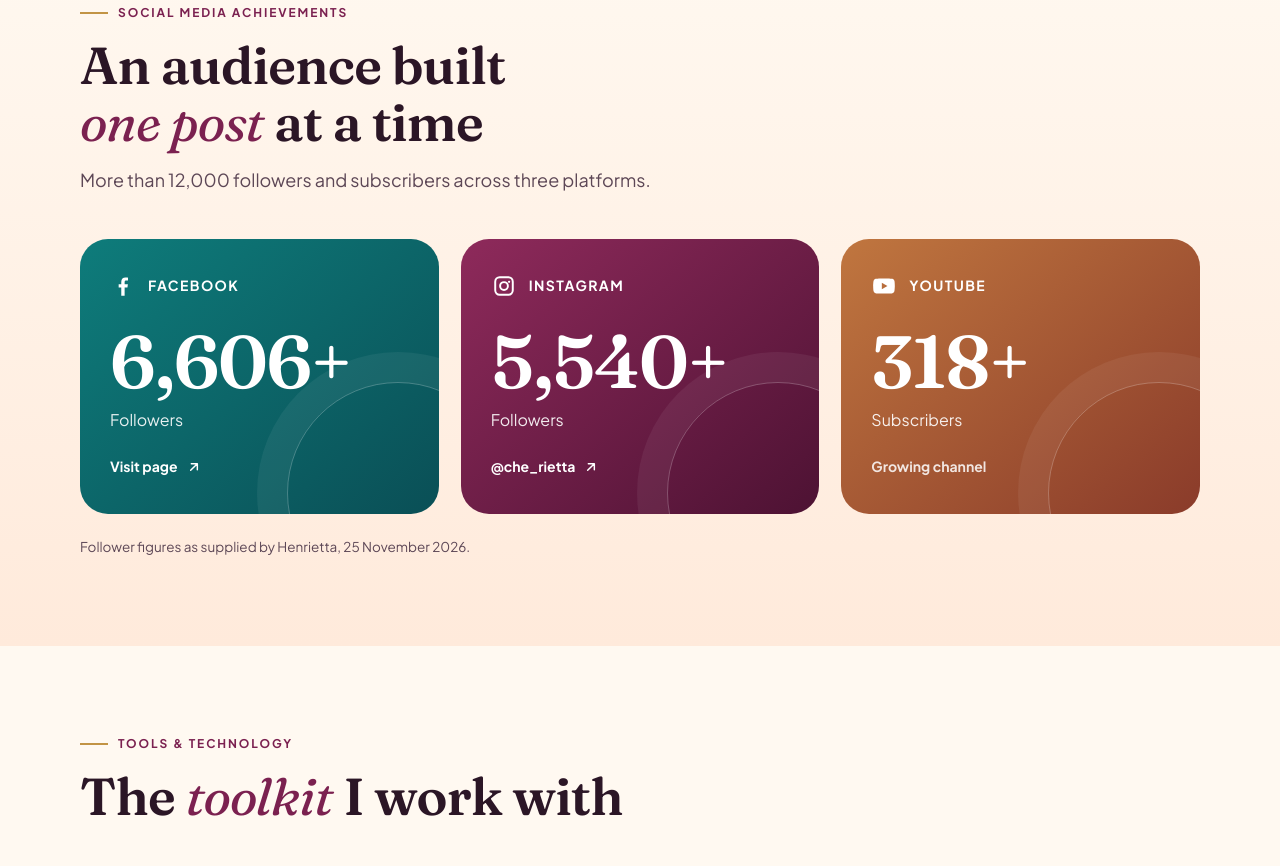
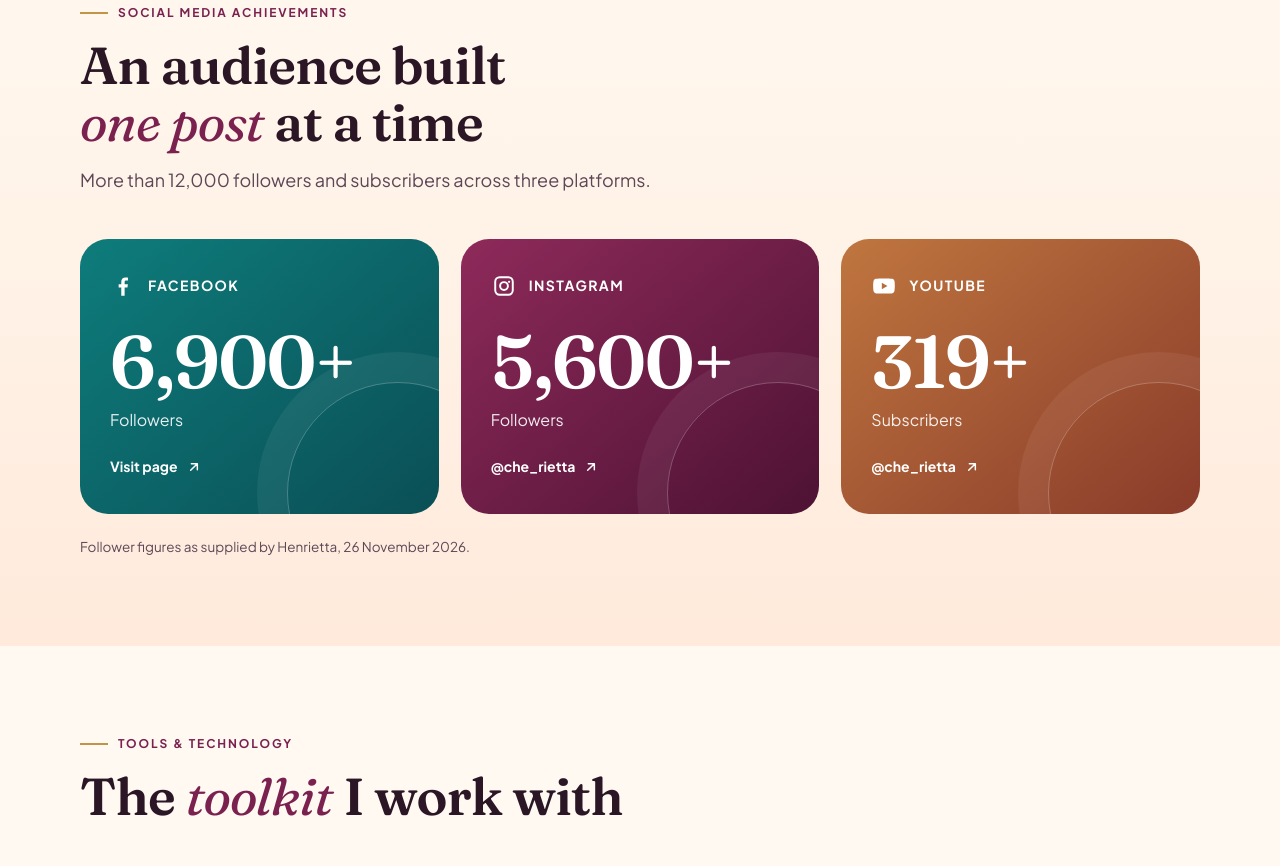
Before and after one commit to henriettanzimoha/henriettanzimoha.github.io, a plain HTML site: page index.html in a window 1280 px wide. Shown: the part 6192-7058 px from the top of the page. Drawn offline with Linux system fonts and the light colour scheme.

Commit message:
Update follower counts and add YouTube link
Co-Authored-By: Claude Sonnet 5.5 <noreply@anthropic.com>
Claude-Session: https://claude.ai/code/session_01LKizzfZzN1ifmeXBuwcmJv

```diff
--- a/index.html
+++ b/index.html
@@ -579,24 +579,24 @@ footer{background:#1d0a15;color:rgba(255,255,255,.7);font-size:14px}
       <div class="stats">
         <a class="stat fb pre-reveal" href="https://www.facebook.com/profile.php?id=61591169897328" target="_blank" rel="noopener">
           <div class="plat"><svg viewBox="0 0 24 24"><path d="M13.5 21v-7.6h2.6l.4-3H13.5V8.5c0-.9.3-1.5 1.5-1.5h1.6V4.3c-.3 0-1.2-.1-2.3-.1-2.3 0-3.9 1.4-3.9 4v2.2H8v3h2.4V21Z"/></svg>Facebook</div>
-          <div class="num" data-count="6606" data-suffix="+">6,606+</div>
+          <div class="num" data-count="6900" data-suffix="+">6,900+</div>
           <div class="lab">Followers</div>
           <span class="go">Visit page <svg viewBox="0 0 24 24" fill="none" stroke="currentColor" stroke-width="2.2" stroke-linecap="round" stroke-linejoin="round"><path d="M7 17 17 7M8 7h9v9"/></svg></span>
         </a>
         <a class="stat ig pre-reveal" style="--d:.08s" href="https://www.instagram.com/che_rietta" target="_blank" rel="noopener">
           <div class="plat"><svg viewBox="0 0 24 24"><path d="M8 3h8a5 5 0 0 1 5 5v8a5 5 0 0 1-5 5H8a5 5 0 0 1-5-5V8a5 5 0 0 1 5-5Zm0 1.8A3.2 3.2 0 0 0 4.8 8v8A3.2 3.2 0 0 0 8 19.2h8a3.2 3.2 0 0 0 3.2-3.2V8A3.2 3.2 0 0 0 16 4.8Zm4 2.7a4.5 4.5 0 1 1 0 9 4.5 4.5 0 0 1 0-9Zm0 1.8a2.7 2.7 0 1 0 0 5.4 2.7 2.7 0 0 0 0-5.4Zm4.7-2.2a1.05 1.05 0 1 1 0 2.1 1.05 1.05 0 0 1 0-2.1Z"/></svg>Instagram</div>
-          <div class="num" data-count="5540" data-suffix="+">5,540+</div>
+          <div class="num" data-count="5600" data-suffix="+">5,600+</div>
           <div class="lab">Followers</div>
           <span class="go">@che_rietta <svg viewBox="0 0 24 24" fill="none" stroke="currentColor" stroke-width="2.2" stroke-linecap="round" stroke-linejoin="round"><path d="M7 17 17 7M8 7h9v9"/></svg></span>
         </a>
-        <div class="stat yt pre-reveal" style="--d:.16s">
+        <a class="stat yt pre-reveal" style="--d:.16s" href="https://www.youtube.com/@che_rietta" target="_blank" rel="noopener">
           <div class="plat"><svg viewBox="0 0 24 24"><path d="M21.6 7.2a2.5 2.5 0 0 0-1.8-1.8C18.2 5 12 5 12 5s-6.2 0-7.8.4A2.5 2.5 0 0 0 2.4 7.2C2 8.8 2 12 2 12s0 3.2.4 4.8a2.5 2.5 0 0 0 1.8 1.8C5.8 19 12 19 12 19s6.2 0 7.8-.4a2.5 2.5 0 0 0 1.8-1.8c.4-1.6.4-4.8.4-4.8s0-3.2-.4-4.8ZM10 15V9l5.2 3Z"/></svg>YouTube</div>
-          <div class="num" data-count="318" data-suffix="+">318+</div>
+          <div class="num" data-count="319" data-suffix="+">319+</div>
           <div class="lab">Subscribers</div>
-          <span class="go" style="opacity:.85">Growing channel</span>
-        </div>
+          <span class="go">@che_rietta <svg viewBox="0 0 24 24" fill="none" stroke="currentColor" stroke-width="2.2" stroke-linecap="round" stroke-linejoin="round"><path d="M7 17 17 7M8 7h9v9"/></svg></span>
+        </a>
       </div>
-      <p class="stat-note">Follower figures as supplied by Henrietta, 25 November 2026.</p>
+      <p class="stat-note">Follower figures as supplied by Henrietta, 26 November 2026.</p>
     </div>
   </section>
 
@@ -679,6 +679,7 @@ footer{background:#1d0a15;color:rgba(255,255,255,.7);font-size:14px}
               <a class="soc" href="https://www.linkedin.com/in/henrietta-nzimoha-931142268" target="_blank" rel="noopener"><svg viewBox="0 0 24 24"><path d="M4.5 3A2 2 0 1 0 4.5 7 2 2 0 0 0 4.5 3ZM3 8.8h3V21H3Zm5.3 0h2.9v1.7c.5-.9 1.7-2 3.6-2 3.1 0 3.8 2 3.8 4.8V21h-3v-6.8c0-1.4-.1-2.9-1.9-2.9s-2.1 1.4-2.1 2.8V21h-3Z"/></svg>LinkedIn</a>
               <a class="soc" href="https://www.instagram.com/che_rietta" target="_blank" rel="noopener"><svg viewBox="0 0 24 24"><path d="M8 3h8a5 5 0 0 1 5 5v8a5 5 0 0 1-5 5H8a5 5 0 0 1-5-5V8a5 5 0 0 1 5-5Zm0 1.8A3.2 3.2 0 0 0 4.8 8v8A3.2 3.2 0 0 0 8 19.2h8a3.2 3.2 0 0 0 3.2-3.2V8A3.2 3.2 0 0 0 16 4.8Zm4 2.7a4.5 4.5 0 1 1 0 9 4.5 4.5 0 0 1 0-9Zm0 1.8a2.7 2.7 0 1 0 0 5.4 2.7 2.7 0 0 0 0-5.4Zm4.7-2.2a1.05 1.05 0 1 1 0 2.1 1.05 1.05 0 0 1 0-2.1Z"/></svg>Instagram</a>
               <a class="soc" href="https://www.facebook.com/profile.php?id=61591169897328" target="_blank" rel="noopener"><svg viewBox="0 0 24 24"><path d="M13.5 21v-7.6h2.6l.4-3H13.5V8.5c0-.9.3-1.5 1.5-1.5h1.6V4.3c-.3 0-1.2-.1-2.3-.1-2.3 0-3.9 1.4-3.9 4v2.2H8v3h2.4V21Z"/></svg>Facebook</a>
+              <a class="soc" href="https://www.youtube.com/@che_rietta" target="_blank" rel="noopener"><svg viewBox="0 0 24 24"><path d="M21.6 7.2a2.5 2.5 0 0 0-1.8-1.8C18.2 5 12 5 12 5s-6.2 0-7.8.4A2.5 2.5 0 0 0 2.4 7.2C2 8.8 2 12 2 12s0 3.2.4 4.8a2.5 2.5 0 0 0 1.8 1.8C5.8 19 12 19 12 19s6.2 0 7.8-.4a2.5 2.5 0 0 0 1.8-1.8c.4-1.6.4-4.8.4-4.8s0-3.2-.4-4.8ZM10 15V9l5.2 3Z"/></svg>YouTube</a>
               <a class="soc" href="https://x.com/search?q=Rietta%20Paraiso&f=user" target="_blank" rel="noopener"><svg viewBox="0 0 24 24"><path d="M18.2 2.5h3.3l-7.2 8.3 8.5 11.2h-6.7l-5.2-6.8-6 6.8H1.6l7.7-8.8L1.2 2.5H8l4.7 6.2Zm-1.2 17.5h1.8L7 4.4H5.1Z"/></svg>X: Rietta Paraiso</a>
             </div>
           </div>
@@ -714,10 +715,10 @@ footer{background:#1d0a15;color:rgba(255,255,255,.7);font-size:14px}
 /* ============ EDIT YOUR NUMBERS HERE ============
    Change the numbers and the date, then save. Everything on the page updates. */
 var MY_NUMBERS = {
-  facebook: 6606,
-  instagram: 5540,
-  youtube: 318,
-  updated: "25 November 2026"
+  facebook: 6900,
+  instagram: 5600,
+  youtube: 319,
+  updated: "26 November 2026"
 };
 /* ================================================ */
 (function(){
```
